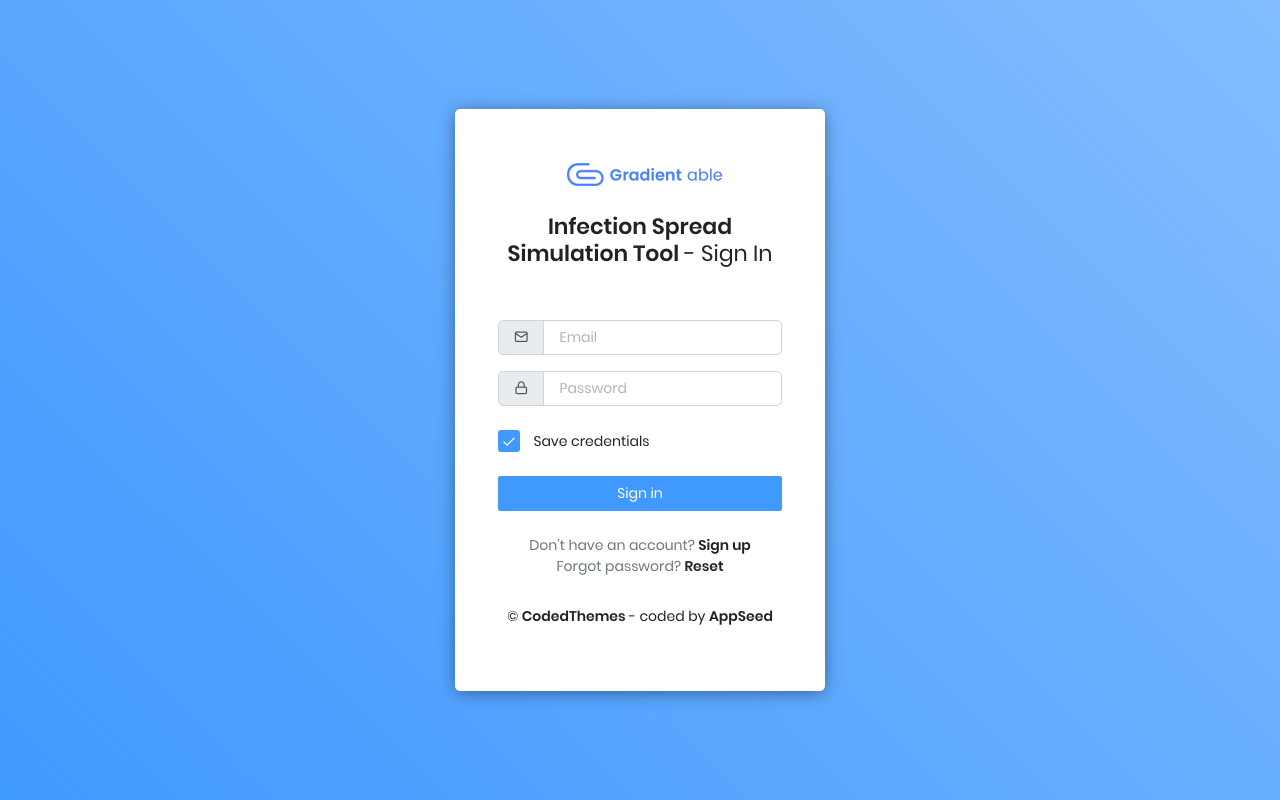
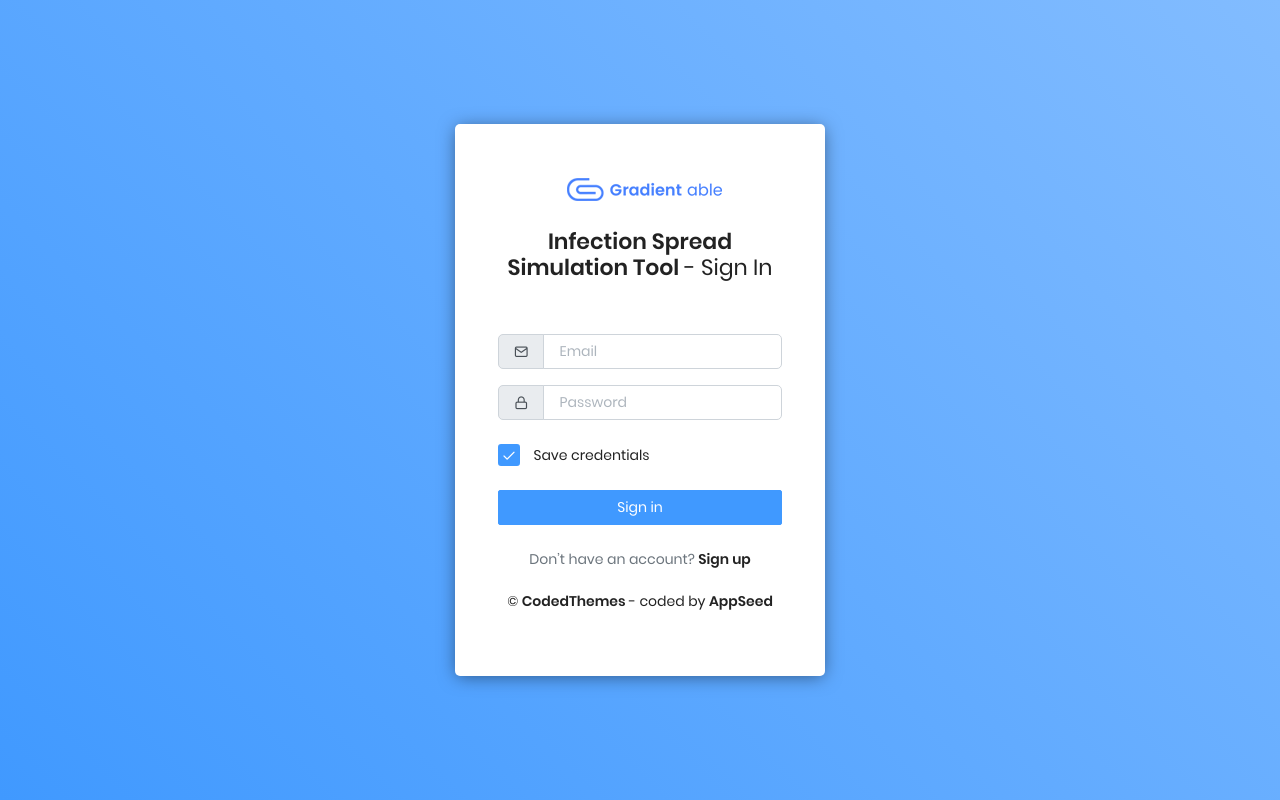
Before and after one commit to nafisat11/ISSUE, a Django app: page /login/ in a window 1280 px wide. Run offline with Django 3.2, Linux system fonts and the light colour scheme; some libraries are stand-ins or nearby versions.

Commit message:
removed the lines for password_change causing that url issue

```diff
--- a/core/templates/accounts/login.html
+++ b/core/templates/accounts/login.html
@@ -50,7 +50,6 @@
 							</form>
 
 							<p class="mb-0 text-muted">Don’t have an account? <a href={% url 'register' %} class="f-w-400">Sign up</a></p>
-							<p class="mb-2 text-muted">Forgot password? <a href={% url 'password_change' %} class="f-w-400">Reset</a></p>
 								<br />
 								&copy; <a target="_blank" rel="noopener" href="https://codedthemes.com/?ref=appseed" class="f-w-400">CodedThemes</a>
 								- coded by <a target="_blank" rel="noopener" href="https://appseed.us" class="f-w-400">AppSeed</a>
--- a/core/templates/auth-signin.html
+++ b/core/templates/auth-signin.html
@@ -32,7 +32,6 @@
 								</div>
 							</div>
 							<button class="btn btn-block btn-primary mb-4">Signin</button>
-							<p class="mb-2 text-muted">Forgot password? <a href="auth-reset-password.html" class="f-w-400">Reset</a></p>
 							<p class="mb-0 text-muted">Don’t have an account? <a href="auth-signup.html" class="f-w-400">Signup</a></p>
 						</div>
 					</div>
```
